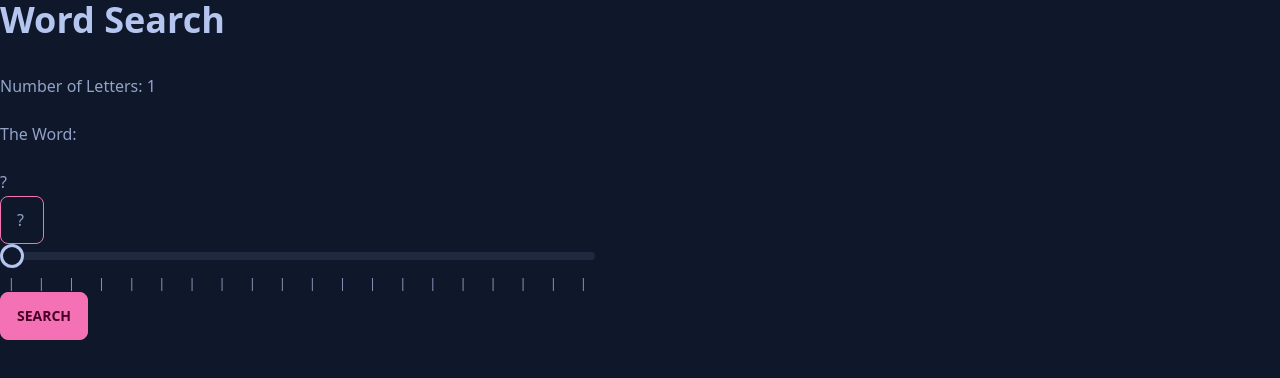
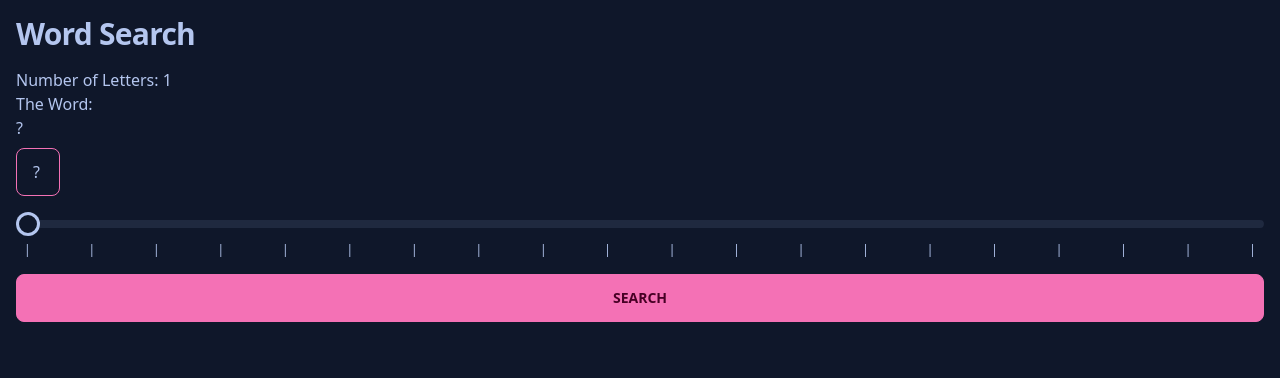
Before and after one commit to 3n3a/word-search, a SvelteKit app: page / in a window 1280 px wide. Shown: the top 378 px of the page. Built offline with nearby package versions, Linux system fonts and the light colour scheme.

Commit message:
add some styling

```diff
--- a/src/routes/+layout.svelte
+++ b/src/routes/+layout.svelte
@@ -2,4 +2,6 @@
 	import '../app.css';
 </script>
 
-<slot />
+<div class="container-sm md:container md:mx-auto py-4 px-4">
+	<slot />
+</div>
--- a/src/routes/+page.svelte
+++ b/src/routes/+page.svelte
@@ -29,8 +29,7 @@
     }
 </script>
 
-<div class="prose w-full">
-    <h1 class="heading-1">Word Search</h1>
+<h1 class="inline-block text-2xl sm:text-3xl font-extrabold tracking-tight mb-4">Word Search</h1>
 
 <p>Number of Letters: {numberOfLetters}</p>
 <p>The Word:</p>
@@ -39,7 +38,7 @@
     <span>{letters[index]}</span>
 {/each}
 
-    <div class="search-row">
+<div class="flex flex-row flex-wrap my-2">
     {#each Array(numberOfLetters) as _, index}
         <SearchBox
             on:created={handleSearchBoxInit}
@@ -50,12 +49,12 @@
     {/each}
 </div>
 
+<div class="my-4">
     <RangeStepped bind:value={numberOfLetters} />
+</div>
 
 <button
     on:click={searchForWord}
-        class="btn btn-accent">
+    class="btn btn-accent btn-block">
     Search
 </button>
-
-</div>
```
Lines whose indentation alone changed are shown as unchanged.
